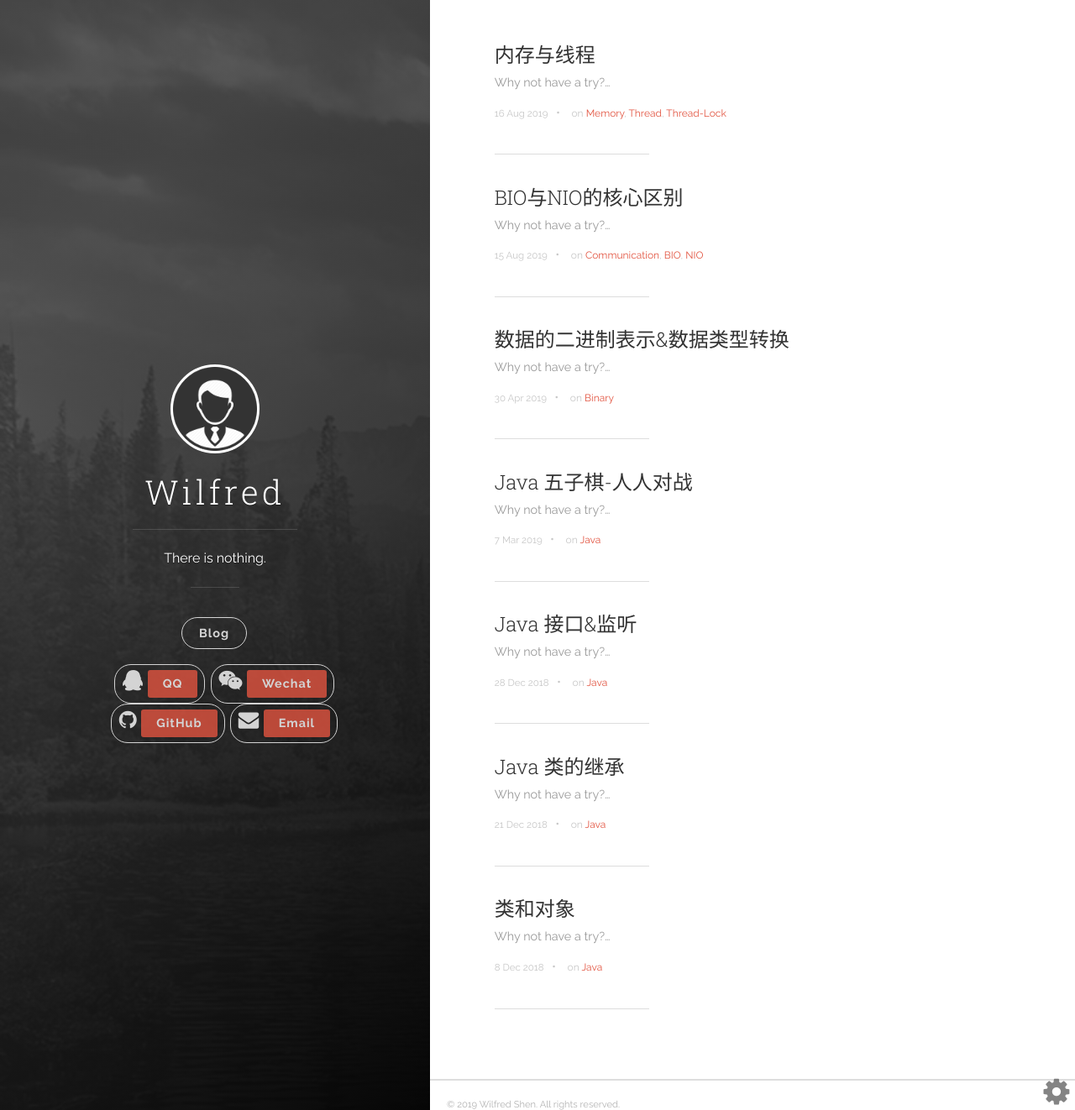
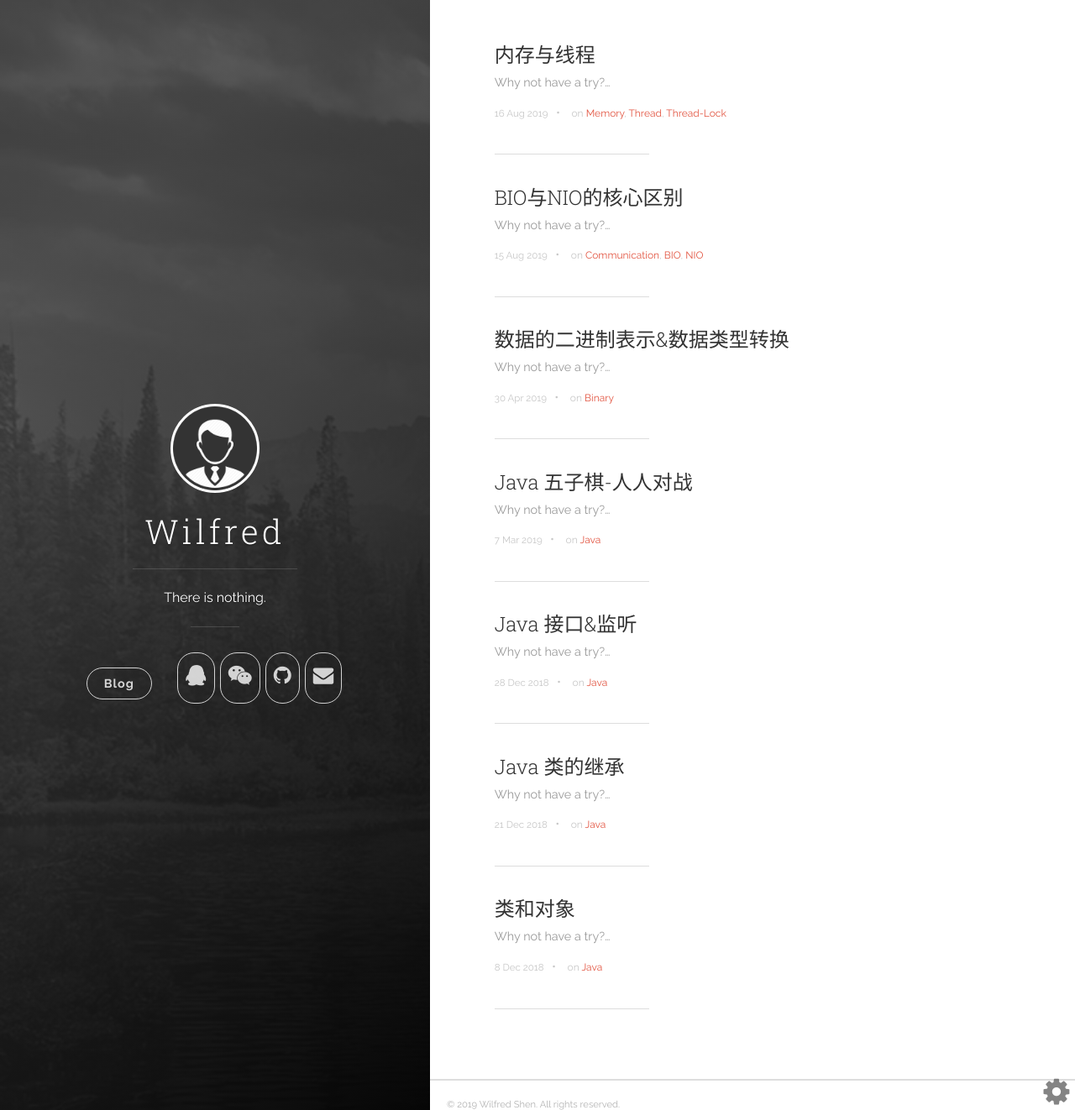
Before and after one commit to WilfredShen/WilfredShen.github.io, a Jekyll site: the page built from index.html, in a window 1280 px wide and 1322 px high. Shown: the whole window at 84% size. Built offline with Jekyll 4.4.1, drawn with Linux system fonts in a browser that asks for light colours; the list of posts is cut into pages by our own code.

Commit message:
Update header.html

```diff
--- a/_includes/header.html
+++ b/_includes/header.html
@@ -30,7 +30,6 @@
               <li class="navigation__item">
                 <div class="icon-container copy-here" data-clipboard-text="{{ site.author.qq }}" title="点击复制：{{ site.author.qq }}到剪切板">
                   <i class="fa fa-17 fa-qq" aria-hidden="true"></i>
-                  <span class="label">QQ</span>
                 </div>
               </li>
             {% endif %}
@@ -40,7 +39,6 @@
               <li class="navigation__item">
                 <div class="icon-container copy-here" data-clipboard-text="{{ site.author.wechat }}" title="点击复制：{{ site.author.wechat }}到剪切板">
                   <i class="fa fa-17 fa-weixin" aria-hidden="true"></i>
-                  <span class="label">Wechat</span>
                 </div>
               </li>
             {% endif %}
@@ -50,7 +48,6 @@
               <li class="navigation__item">
                 <div class="icon-container visit" title="点击访问：{{ site.author.github_username }} on GitHub">
                   <i class="fa fa-17 fa-github" aria-hidden="true"></i>
-                  <span class="label">GitHub</span>
                 </div>
               </li>
             {% endif %}
@@ -60,7 +57,6 @@
               <li class="navigation__item">
                 <div class="icon-container mail-to" title="Email: {{ site.author.email }}">
                   <i class="fa fa-17 fa-envelope" aria-hidden="true"></i>
-                  <span class="label">Email</span>
                 </div>
               </li>
             {% endif %}
--- a/static/css/main.scss
+++ b/static/css/main.scss
@@ -361,3 +361,5 @@
 .fa-17 { font-size: 1.7em; }
 
 .btn-mobile-menu { line-height: 43px; }
+
+.icon-container { line-height: 47px; }
```
